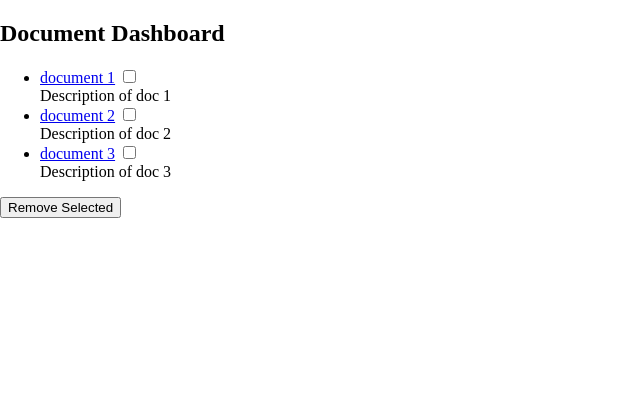
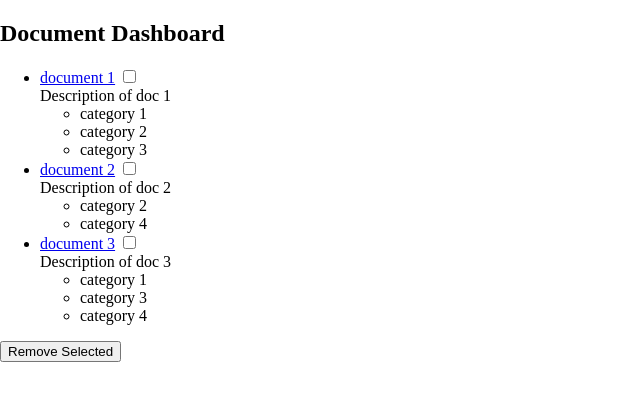
Before and after one commit to ajlammiman/resourecmanager, a React app: page / in a window 1280 px wide. Shown: the top 400 px of the page, without its empty margins (0-640 px from the left). Built offline with nearby package versions, Linux system fonts and the light colour scheme.

Commit message:
fixed bug so category list will show and reduced the individual props being passed into DocItem

```diff
--- a/src/components/dashboard.jsx
+++ b/src/components/dashboard.jsx
@@ -92,7 +92,7 @@ export default class Dashboard extends React.Component {
             <h2>Document Dashboard</h2>
             <ul id="document_list">
                 {this.state.docs.map(function(doc, index){
-                    return <DocumentItem DocTitle={doc.docTitle} DocLink={doc.docLink} key={doc.id} clickHandler={() => this.recordSelected(doc.id)} description={doc.description} categories={doc.categories} />;
+                    return <DocumentItem doc={doc} key={doc.id} clickHandler={() => this.recordSelected(doc.id)}  />;
                   }, this)}
             </ul>
             <Button text="Remove Selected" clickHandler={this.removeSelected} className="blue-btn" />
@@ -101,11 +101,13 @@ export default class Dashboard extends React.Component {
 };
 
 const DocumentItem = (props) => {
+    var doc = props.doc;
+
     return(
         <li>
-            <a href={props.DocLink}>{props.DocTitle}</a> <CheckBox clickHandler={props.clickHandler} />
-            <DescriptionHolder description={props.description} />
-            <CategoryList categories={props.categories} />
+            <a href={doc.docLink}>{doc.docTitle}</a> <CheckBox clickHandler={props.clickHandler} />
+            <DescriptionHolder description={doc.description} />
+            <CategoryList categories={doc.categories} />
         </li>
     )
  };
@@ -129,7 +131,7 @@ const CategoryList = (props) => {
        <div>
            <ul>
                 {props.categories.map(function(category, index){
-                    <li>{category}</li>
+                    return <li key={category}>{category}</li>;
                 })}
             </ul>
         </div>
```
Also changed, not shown: 1 other file (tests, documents, lock files or other folders).
